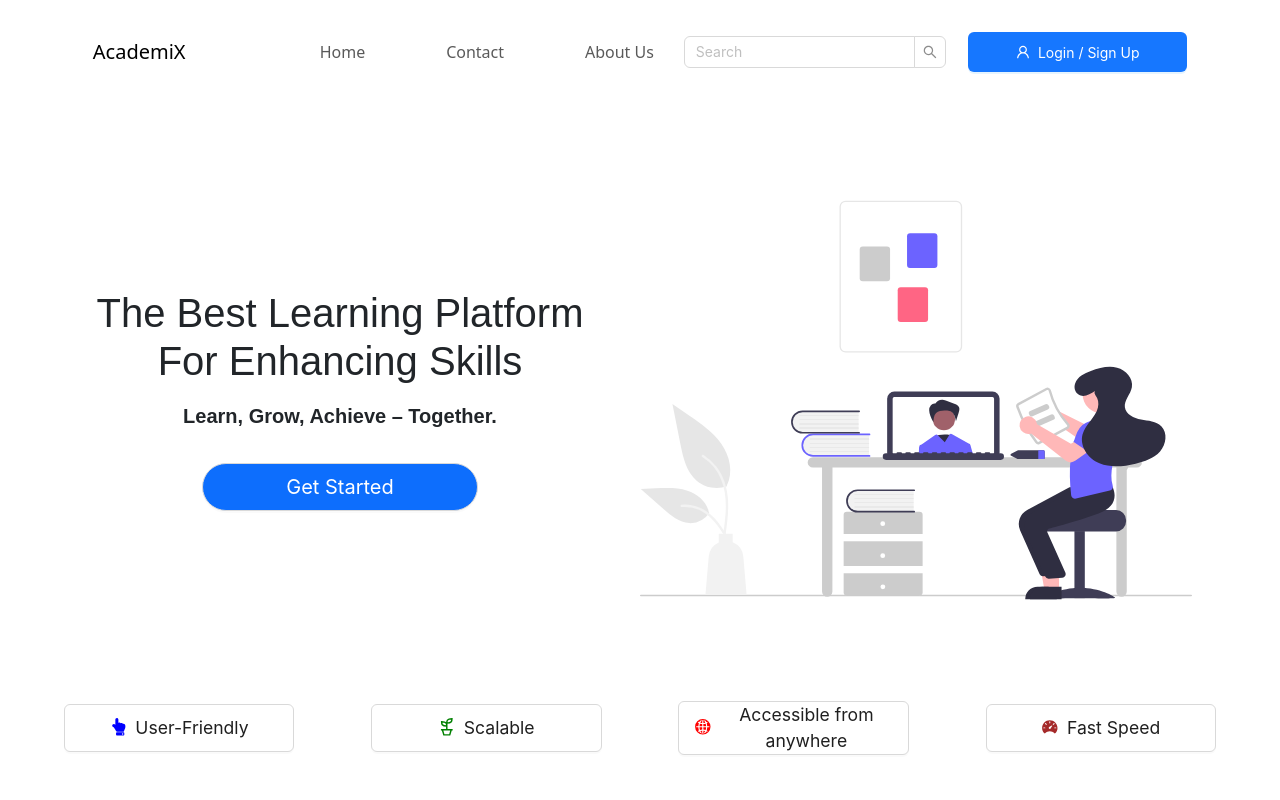
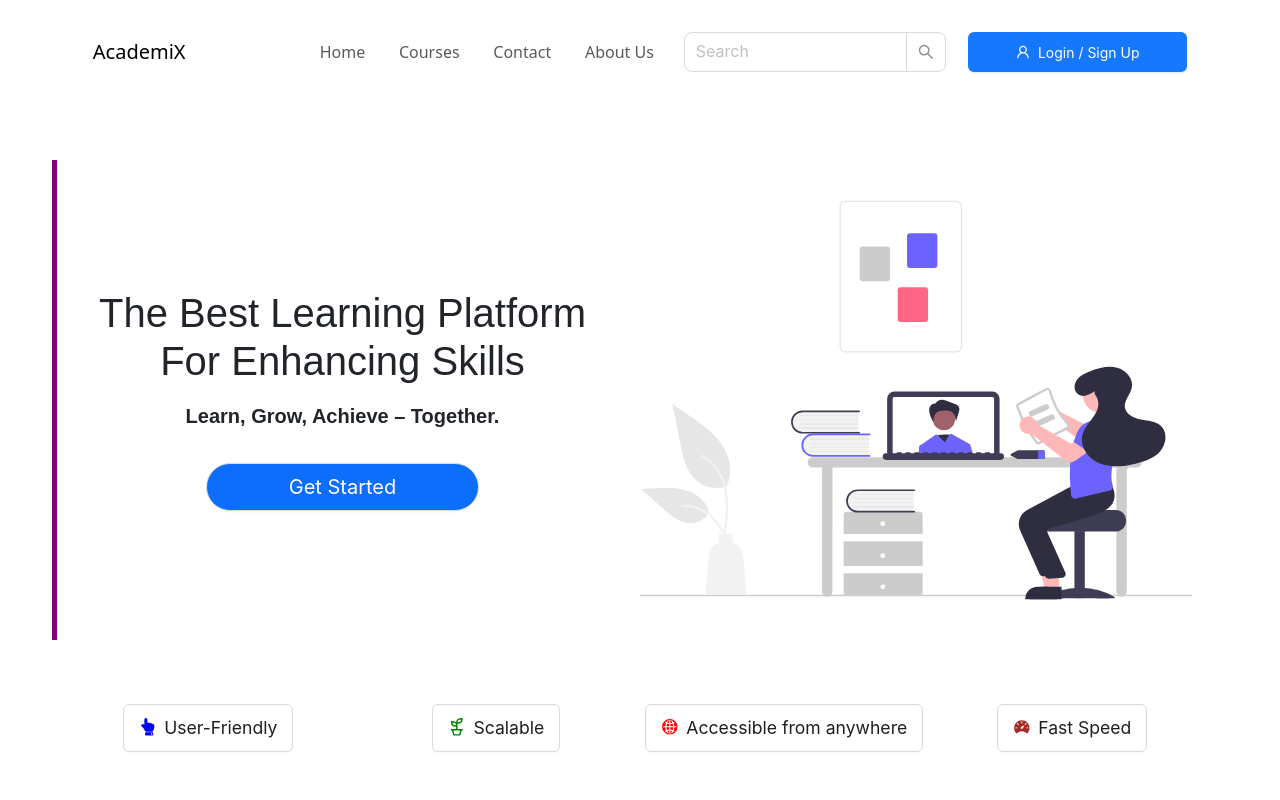
Before and after one commit to Fanu-Cd/academix, a React (Create React App) app: page / in a window 1280 px wide. Shown: the top 800 px of the page. Built offline with nearby package versions, Linux system fonts and the light colour scheme; no server answers; a web font is replaced by a local one.

Commit message:
Layout changes on Landing Page

```diff
--- a/src/index.css
+++ b/src/index.css
@@ -20,8 +20,14 @@ body {
   border-radius: 2rem !important;
 }
 
+.qualities div {
+  display: flex;
+  justify-content: center;
+  align-items: center;
+}
+
 .qualities Button {
-  width: 20%;
+  /* width: 20%; */
   min-height: 3rem;
   height: auto;
   text-wrap: wrap;
--- a/src/pages/General/LandingPage.jsx
+++ b/src/pages/General/LandingPage.jsx
@@ -38,7 +38,7 @@ const LandingPage = () => {
     >
       {/* NAVIGATION */}
       <nav
-        className="navbar navbar-expand-md navbar-light d-md-flex justify-content-between align-items-center mx-auto"
+        className="navbar navbar-expand-md navbar-light d-md-flex justify-content-md-between align-items-md-center mx-auto"
         style={{ width: "95%" }}
       >
         <a className="navbar-brand" href="/#">
@@ -57,17 +57,22 @@ const LandingPage = () => {
         </button>
 
         <div
-          className="collapse navbar-collapse d-md-flex justify-content-between align-items-center"
+          className="collapse navbar-collapse d-md-flex flex-md-row flex-column justify-content-md-between justify-content-center align-items-center mx-auto mx-md-0 p-2 p-md-0"
           id="navbarSupportedContent"
           style={{ maxWidth: "80%" }}
         >
           <ul
-            className="navbar-nav mr-auto d-flex justify-content-between"
+            className="navbar-nav mr-auto d-flex justify-content-md-between justify-content-center align-items-center align-items-md-left"
             style={{ width: "40%" }}
           >
             <li className="nav-item">
               <a className="nav-link" href="/#">
                 Home
+              </a>
+            </li>
+            <li className="nav-item">
+              <a className="nav-link" href="/#">
+                Courses
               </a>
             </li>
             <li className="nav-item">
@@ -82,13 +87,14 @@ const LandingPage = () => {
             </li>
           </ul>
           <div style={{ width: "30%" }}>
-            <Input.Search placeholder="Search" style={{ width: "100%" }} />
+            <Input.Search placeholder="Search" style={{ width: "100%" }} size="large" />
           </div>
-          <Link to="/account/login" style={{ width: "25%" }}>
+          <Link to="/account/login" style={{ width: "25%" }} className="h-auto">
             <Button
-              style={{ width: "100%", height: "2.5rem" }}
+              style={{ width: "100%", minHeight: "2.5rem" }}
               type="primary"
               icon={<UserOutlined />}
+              className="mt-2 mt-md-0 text-wrap h-auto"
             >
               Login / Sign Up
             </Button>
@@ -101,7 +107,10 @@ const LandingPage = () => {
         style={{ minHeight: "30rem", marginTop: "5rem" }}
       >
         <div className="w-100 row p-0" style={{ minHeight: "inherit" }}>
-          <div className="col-md-6 col-sm-12 d-flex flex-column align-items-center justify-content-center">
+          <div
+            className="col-md-6 col-sm-12 d-flex flex-column align-items-center justify-content-center"
+            style={{ borderLeft: "5px solid purple" }}
+          >
             <h4 className="motto text-center">
               The Best Learning Platform For Enhancing Skills
             </h4>
@@ -130,13 +139,23 @@ const LandingPage = () => {
       </div>
       {/* QUALITIES */}
       <div
-        className="w-100 mt-5 d-flex justify-content-between align-items-center qualities"
+        className="w-100 mt-5 row g-2 g-md-0 align-items-center qualities"
         style={{ minHeight: "5rem" }}
       >
-        <Button icon={<FaHandPointUp color="blue" />}>User-Friendly</Button>
-        <Button icon={<GrGrow color="green" />}>Scalable</Button>
-        <Button icon={<IoGlobe color="red" />}>Accessible from anywhere</Button>
-        <Button icon={<IoIosSpeedometer color="brown" />}>Fast Speed</Button>
+        <div className="col-6 col-md-3">
+          <Button icon={<FaHandPointUp color="blue" />}>User-Friendly</Button>
+        </div>
+        <div className="col-6 col-md-3">
+          <Button icon={<GrGrow color="green" />}>Scalable</Button>
+        </div>
+        <div className="col-6 col-md-3">
+          <Button icon={<IoGlobe color="red" />}>
+            Accessible from anywhere
+          </Button>
+        </div>
+        <div className="col-6 col-md-3">
+          <Button icon={<IoIosSpeedometer color="brown" />}>Fast Speed</Button>
+        </div>
       </div>
       {/* SERVICES */}
       <div className="w-100 mt-5" style={{ minHeight: "20rem" }}>
@@ -201,7 +220,7 @@ const LandingPage = () => {
               <li>User Management</li>
               <li>Course Creation and Organization</li>
               <li>Data Analytics and Reporting</li>
-              <li>Content ManagementR</li>
+              <li>Content Management</li>
             </ul>
           </div>
         </div>
```
